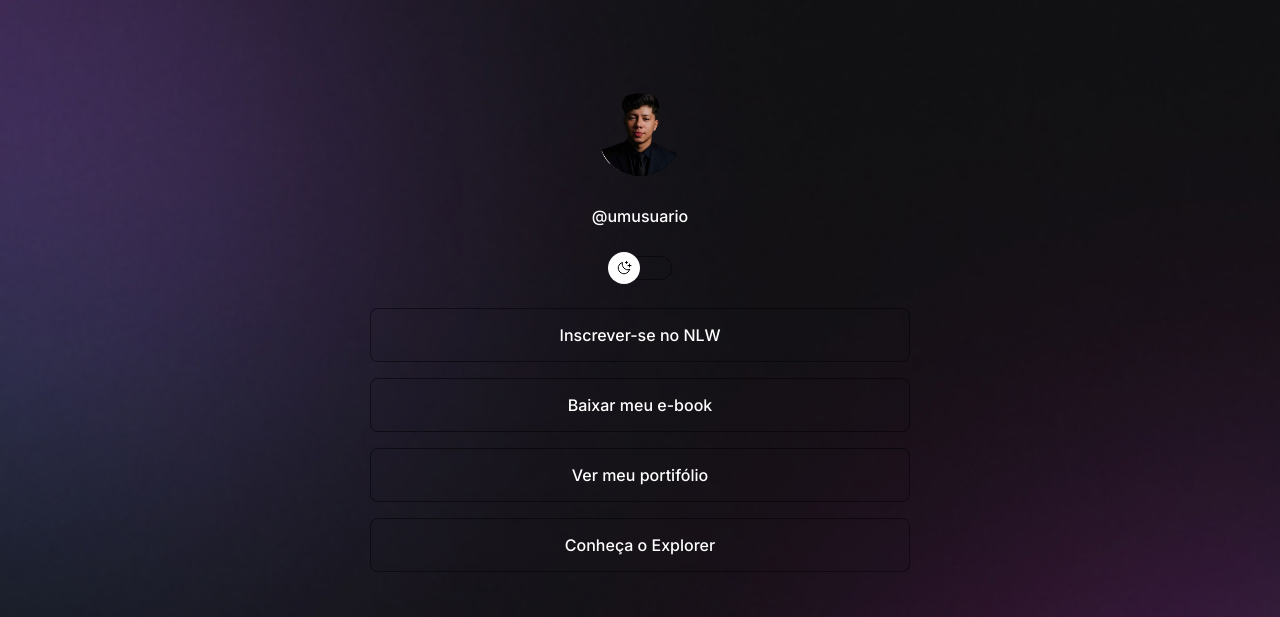
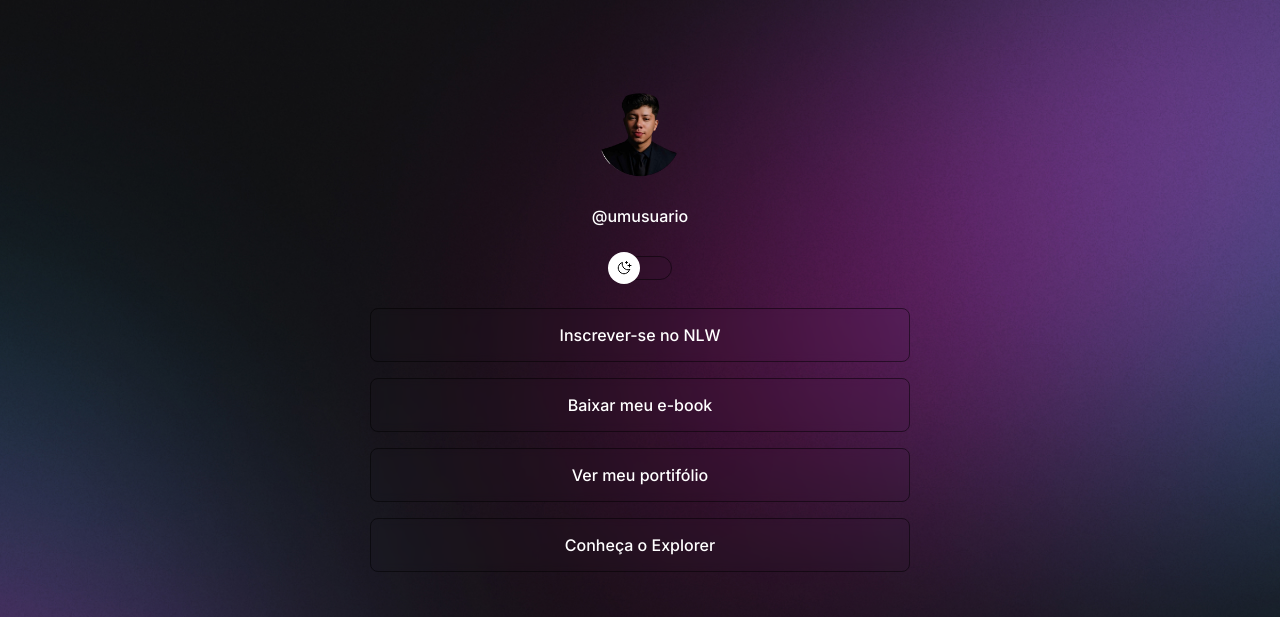
Before and after one commit to AaronMatteo/projeto_profile, a plain HTML site: page index.html in a window 1280 px wide. Shown: the top 617 px of the page. Drawn offline with nearby package versions, Linux system fonts and the light colour scheme.

Commit message:
media queries

```diff
--- a/style.css
+++ b/style.css
@@ -31,6 +31,7 @@ body{
   */
  background: var(--bg-url) no-repeat top center/cover;
  font-optical-sizing: auto;
+ height: 100vh;
 }
 body * {
   font-family: "Inter", sans-serif;
@@ -155,4 +156,11 @@ footer{
 }
 
 /* media queries*/
-@media
+@media (min-width: 700px){
+  :root {
+    --bg-url: url(./assets/desktop_black.jpg);
+  }
+  .light {
+    --bg-url: url(./assets/desktop_light.jpg);
+  }
+}
```
